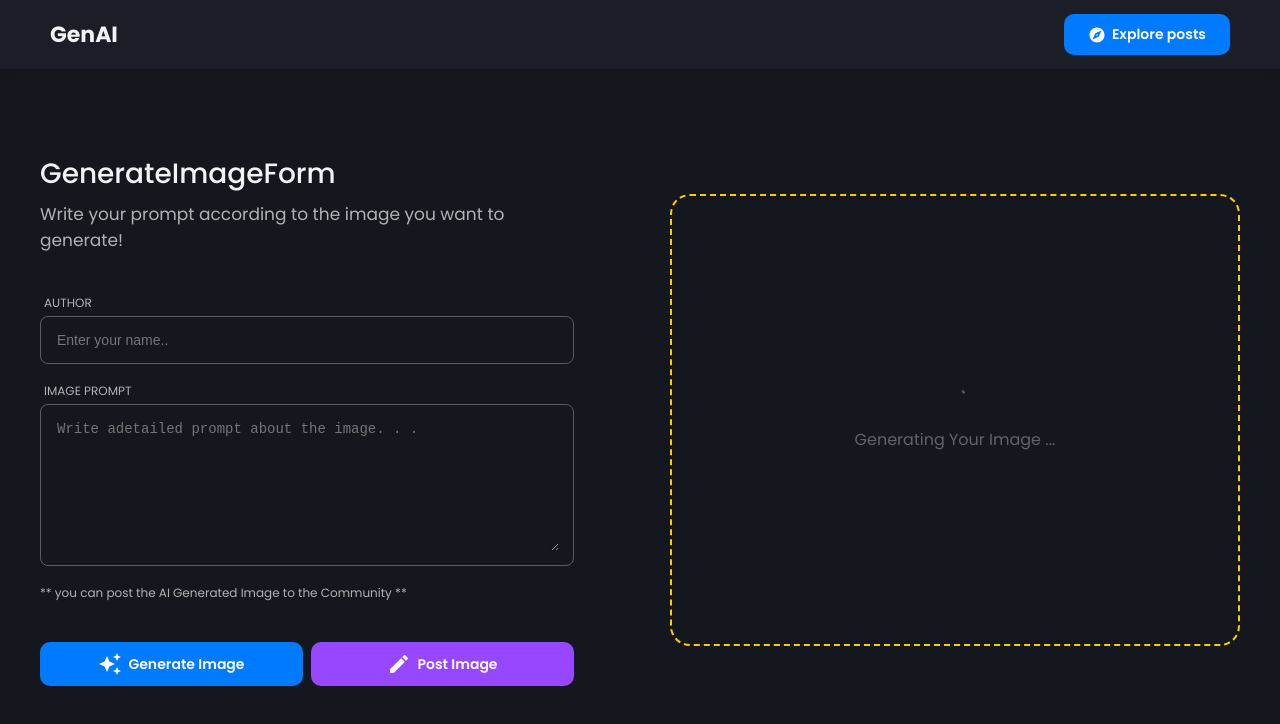
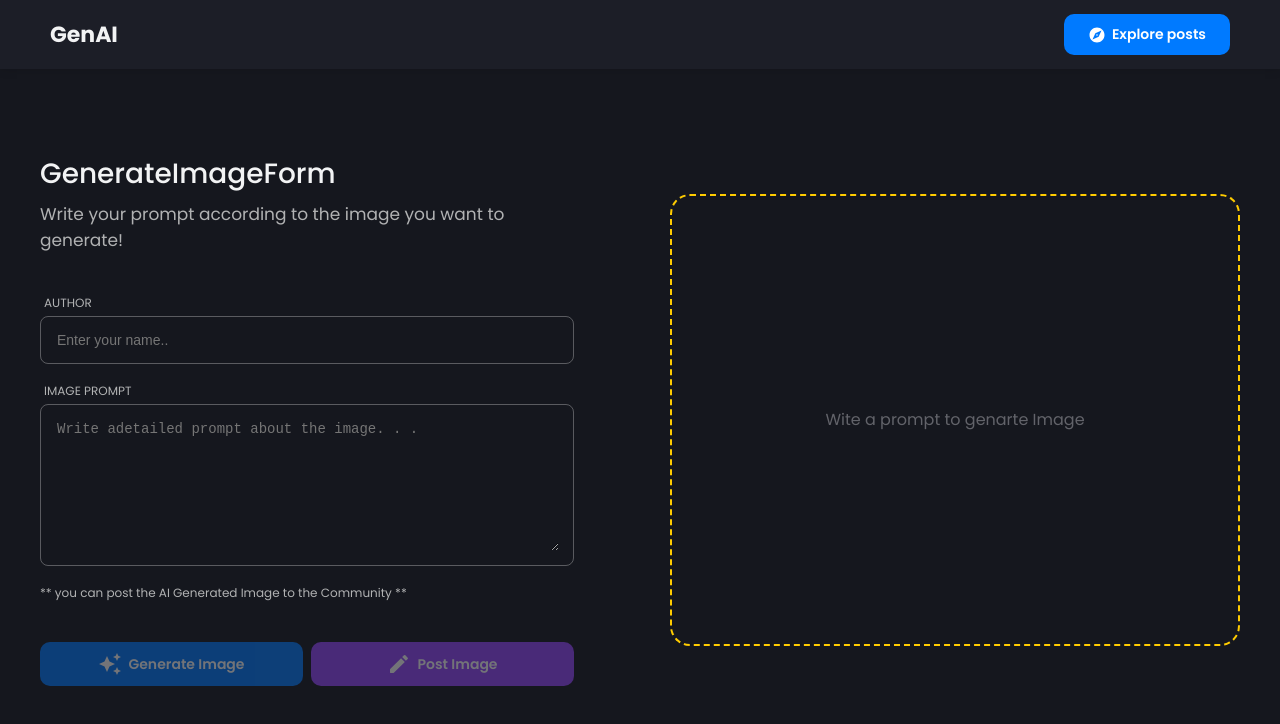
Before and after one commit to SkBarkatAli/AI-Image-Generation-Web-App, a React (Create React App) app in the folder client/: page /post in a window 1280 px wide. Shown: the top 724 px of the page. Built offline with nearby package versions, Linux system fonts and the light colour scheme; the HTML template or start-up script is replaced by a standard one.

Commit message:
front end part is cmplt

```diff
--- a/client/src/components/GenerateImageForm.jsx
+++ b/client/src/components/GenerateImageForm.jsx
@@ -41,7 +41,20 @@
   gap: 8px;
 `;
 
-const GenerateImageForm = () => {
+const GenerateImageForm = ({
+  post,
+  setPost,
+  createPostLoading,
+  setGenerateImageLoading,
+  generateImageLoading,
+  setCreatePostLoading,
+}) => {
+  const generateImageFun = () => {
+    setGenerateImageLoading(true);
+  };
+  const createPostFun = ()=>{
+    setCreatePostLoading(true);
+  }
   return (
     <From>
       <Top>
@@ -51,23 +64,43 @@
         </Desc>
       </Top>
       <Body>
-        <TextInput label="Author" placeholder="Enter your name.." name="name" />
+        <TextInput
+        label="Author"
+        placeholder="Enter your name.."
+        name="name"
+        value={post.name}
+        handelChange={(e) => setPost({ ...post, name: e.target.value })}
+        />
         <TextInput
           label="Image Prompt"
           placeholder="Write adetailed prompt about the image. . ."
           name="name"
           rows="8"
           textArea
+          value={post.prompt}
+          handelChange={(e) => setPost({ ...post, prompt: e.target.value })}
         />
         ** you can post the AI Generated Image to the Community **
       </Body>
       <Actions>
-        <Button text="Generate Image" flex leftIcon={<AutoAwesome />} />
+        <Button
+         text="Generate Image"
+         flex
+         leftIcon={<AutoAwesome />}
+         isLoading = {generateImageLoading}
+         isDisabled = {post.prompt === ""}
+         onClick={()=>generateImageFun()}
+         />
         <Button
           text="Post Image"
           flex
           type="secondary"
           leftIcon={<CreateRounded />}
+          isLoading={createPostLoading}
+          isDisabled={
+            post.name === "" || post.prompt === "" || post.photo === ""
+          }
+          onClick={()=> createPostFun()}
         />
       </Actions>
     </From>
--- a/client/src/components/GeneratedImageCard.jsx
+++ b/client/src/components/GeneratedImageCard.jsx
@@ -6,9 +6,9 @@
 
 const Container = styled.div`
   flex: 1;
+  min-height: 300px;
   display: flex;
   gap: 16px;
-  flex-direction: column;
   align-items: center;
   justify-content: center;
   padding: 16px;
--- a/client/src/pages/CreatePost.jsx
+++ b/client/src/pages/CreatePost.jsx
@@ -1,7 +1,7 @@
-import React from "react";
+import React, { useState } from "react";
 import styled from "styled-components";
+import GeneratedImageCard from "../components/GeneratedImageCard";
 import GenerateImageForm from "../components/GenerateImageForm";
-import GeneratedImageCard from "../components/GeneratedImageCard";
 
 const Container = styled.div`
   padding: 20px 30px;
@@ -19,7 +19,7 @@
 `;
 
 const Wrapper = styled.div`
-   display: flex;
+  display: flex;
   gap: 8%;
   flex: 1;
   max-width: 1200px;
@@ -30,11 +30,25 @@
 `;
 
 const CreatePost = () => {
+  const [generateImageLoading, setGenerateImageLoading] = useState(false);
+  const [createPostLoading, setCreatePostLoading] = useState(false);
+  const [post, setPost] = useState({
+    name: "",
+    prompt: "",
+    photo: "",
+  });
   return (
     <Container>
       <Wrapper>
-        <GenerateImageForm />
-        <GeneratedImageCard loading />
+        <GenerateImageForm
+          post={post}
+          setPost={setPost}
+          createPostLoading={createPostLoading}
+          setGenerateImageLoading ={setGenerateImageLoading}
+          generateImageLoading={generateImageLoading}
+          setCreatePostLoading={setCreatePostLoading}
+        />
+        <GeneratedImageCard loading={generateImageLoading} src={post.photo} />
       </Wrapper>
     </Container>
   );
```
